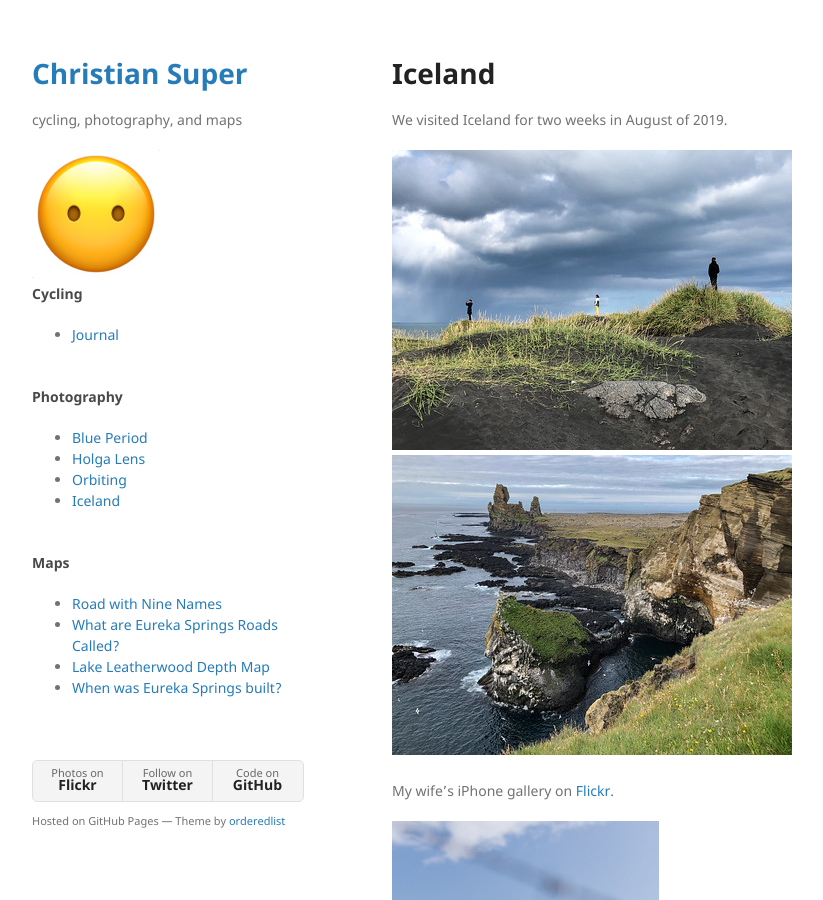
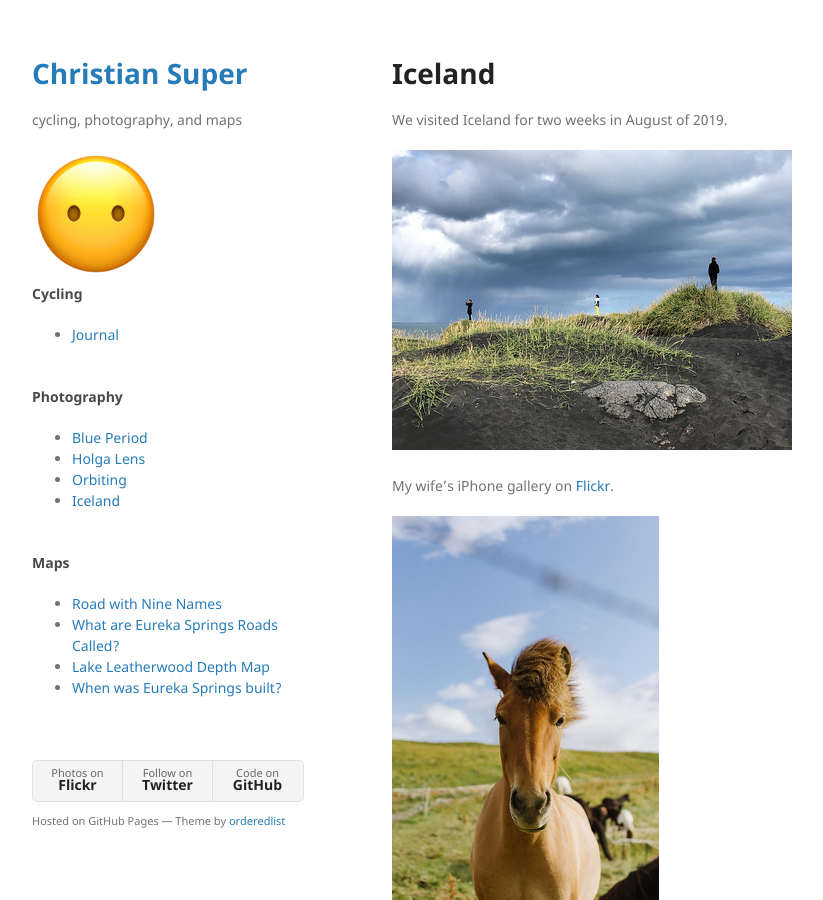
Before and after one commit to csuper/csuper.github.io, a Jekyll site: the page built from iceland.md, in a window 1280 px wide and 900 px high. Shown: the whole window, without its empty margins (178-1001 px from the left). Built offline with Jekyll 4.4.1, drawn with Linux system fonts in a browser that asks for light colours; our own code applies the rules of GitHub Pages for plain Markdown files.

Commit message:
Removed some Iceland pictures

```diff
--- a/iceland.md
+++ b/iceland.md
@@ -6,10 +6,10 @@ layout: default
 
 We visited Iceland for two weeks in August of 2019.
 
-![Vestrahorn Mountain Stokksnes Iceland](/assets/img/vestrahorn-mountain-stokksnes-iceland.jpg "Vestrahorn Mountain Stokksnes Iceland") ![Snaefellsnes Peninsula Bird Cliff](/assets/img/snaefellsnes-peninsula-bird-cliff-iceland.jpg "Snaefellsnes Peninsula Bird Cliff")
+![Vestrahorn Mountain Stokksnes Iceland](/assets/img/vestrahorn-mountain-stokksnes-iceland.jpg "Vestrahorn Mountain Stokksnes Iceland")
 
 My wife's iPhone gallery on [Flickr](https://flic.kr/s/aHsmGeeJae).
 
-![Horse Hestheimar Guesthouse Hella Iceland Christian Super Photography](/assets/img/horse-hestheimar-guesthouse-hella-iceland-csuper.jpg "Horse Hestheimar Guesthouse Hella Iceland Christian Super Photography") ![Hverir Geothermal Area Lake Myvatn Iceland Christian Super Photography](/assets/img/hverir-geothermal-area-lake-myvatn-iceland-csuper.jpg "Hverir Geothermal Area Lake Myvatn Iceland Christian Super Photography")
+![Horse Hestheimar Guesthouse Hella Iceland Christian Super Photography](/assets/img/horse-hestheimar-guesthouse-hella-iceland-csuper.jpg "Horse Hestheimar Guesthouse Hella Iceland Christian Super Photography")
 
 And [mine](https://flic.kr/s/aHsmGiaiek).
```
Also changed, not shown: assets/img/hverir-geothermal-area-lake-myvatn-iceland-csuper.jpg (deleted), assets/img/snaefellsnes-peninsula-bird-cliff-iceland.jpg (deleted).
